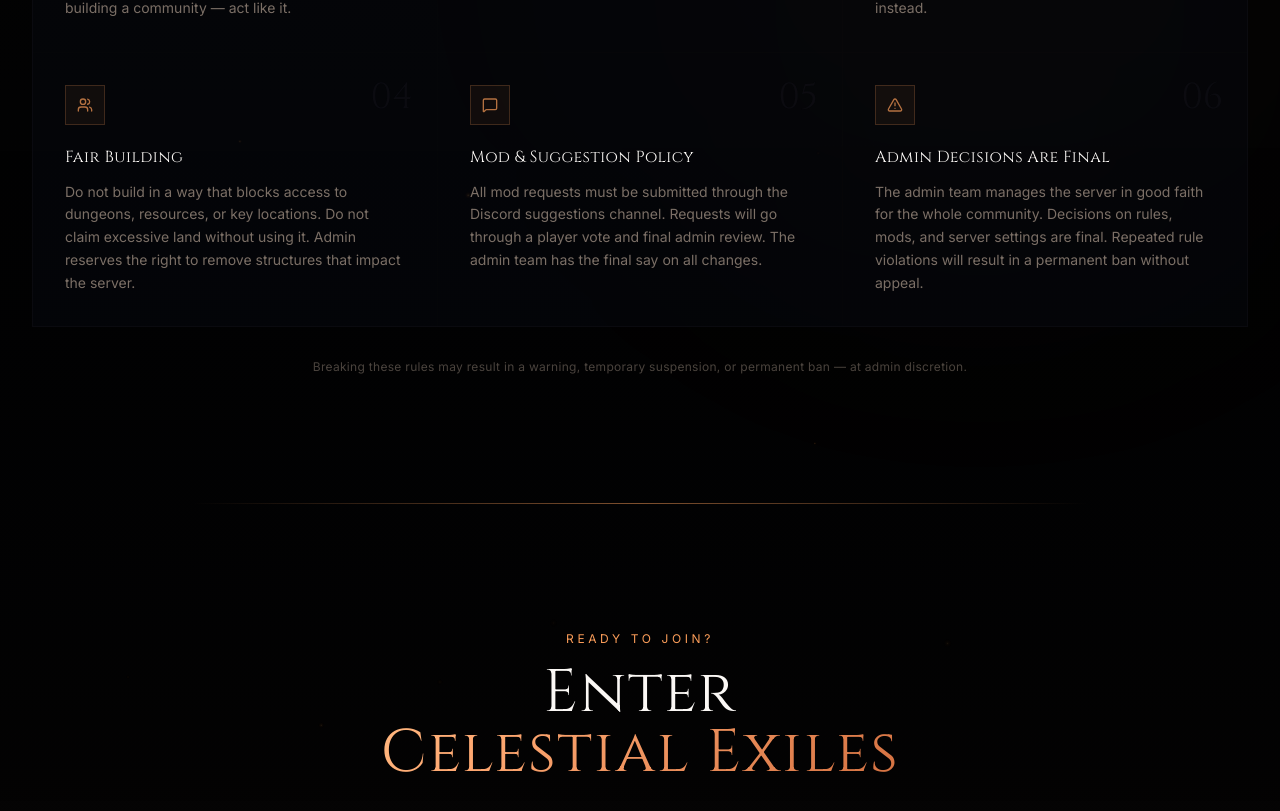
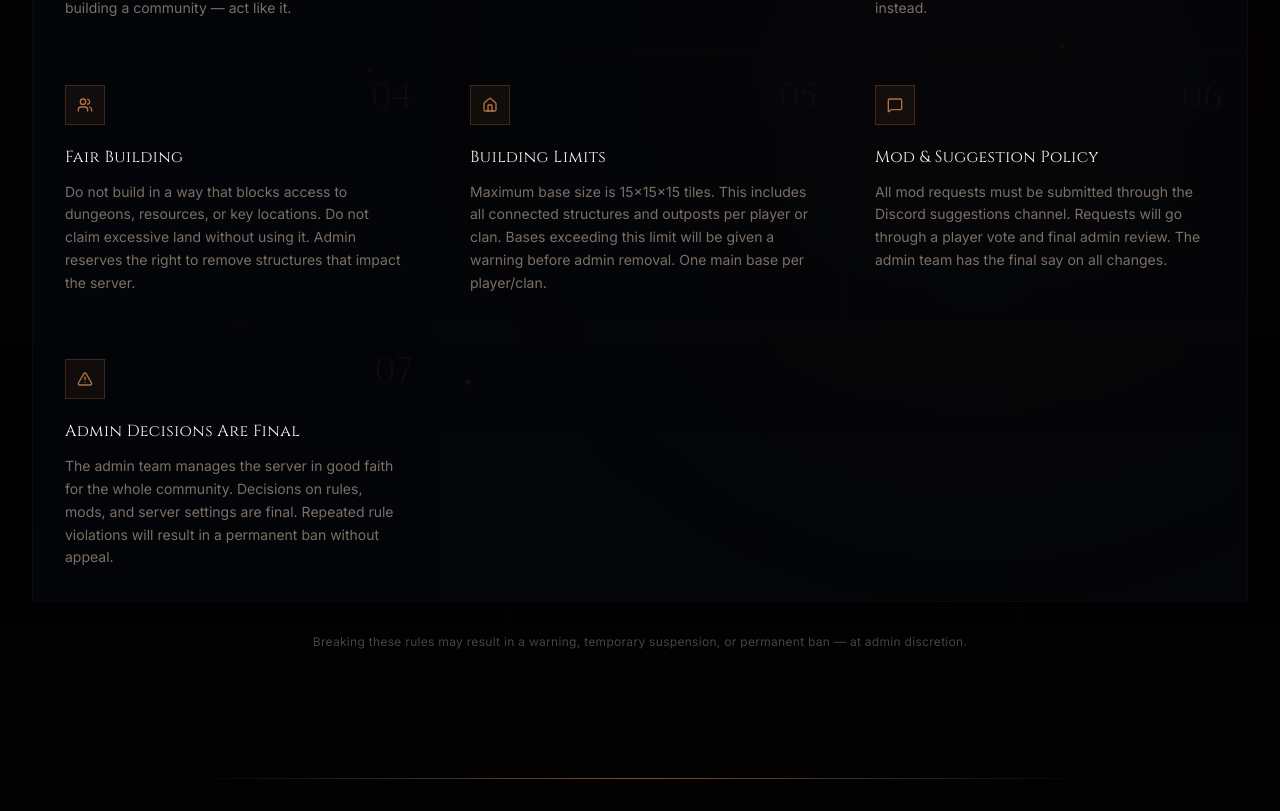
Before and after one commit to iSAlexHere/celestial-exiles, a Next.js app: page / in a window 1280 px wide. Shown: the part 4571-5382 px from the top of the page. Built offline with nearby package versions, Linux system fonts and the light colour scheme.

Commit message:
feat: add building limits rule (max 15x15x15)

```diff
--- a/components/rules-section.tsx
+++ b/components/rules-section.tsx
@@ -1,7 +1,7 @@
 "use client"
 
 import { motion } from "framer-motion"
-import { Shield, Users, Hammer, MessageSquare, AlertTriangle, Heart } from "lucide-react"
+import { Shield, Users, Hammer, MessageSquare, AlertTriangle, Heart, Home } from "lucide-react"
 
 const rules = [
   {
@@ -33,15 +33,22 @@ const rules = [
       "Do not build in a way that blocks access to dungeons, resources, or key locations. Do not claim excessive land without using it. Admin reserves the right to remove structures that impact the server.",
   },
   {
+    icon: Home,
+    number: "05",
+    title: "Building Limits",
+    description:
+      "Maximum base size is 15×15×15 tiles. This includes all connected structures and outposts per player or clan. Bases exceeding this limit will be given a warning before admin removal. One main base per player/clan.",
+  },
+  {
     icon: MessageSquare,
-    number: "05",
+    number: "06",
     title: "Mod & Suggestion Policy",
     description:
       "All mod requests must be submitted through the Discord suggestions channel. Requests will go through a player vote and final admin review. The admin team has the final say on all changes.",
   },
   {
     icon: AlertTriangle,
-    number: "06",
+    number: "07",
     title: "Admin Decisions Are Final",
     description:
       "The admin team manages the server in good faith for the whole community. Decisions on rules, mods, and server settings are final. Repeated rule violations will result in a permanent ban without appeal.",
```
